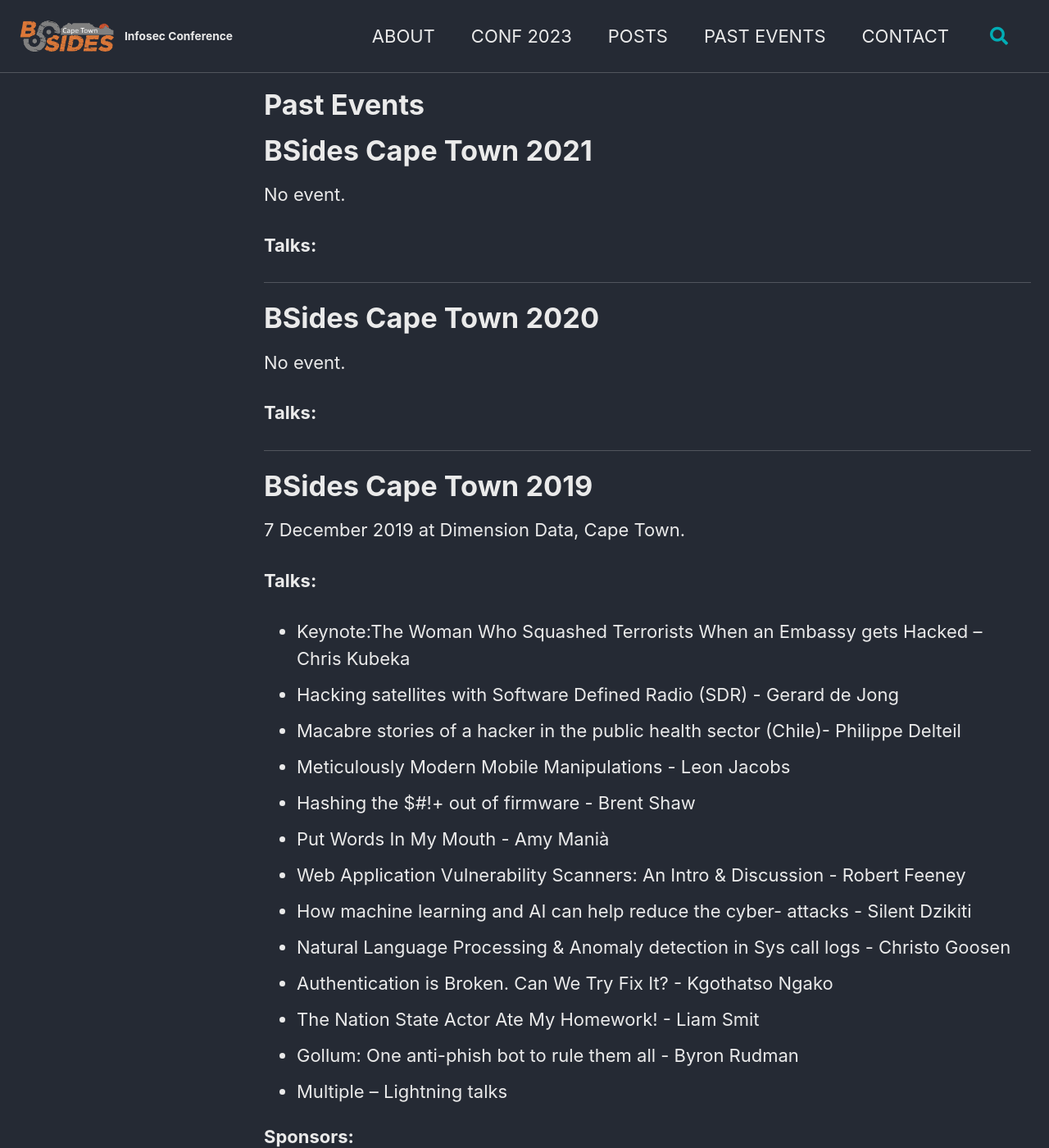
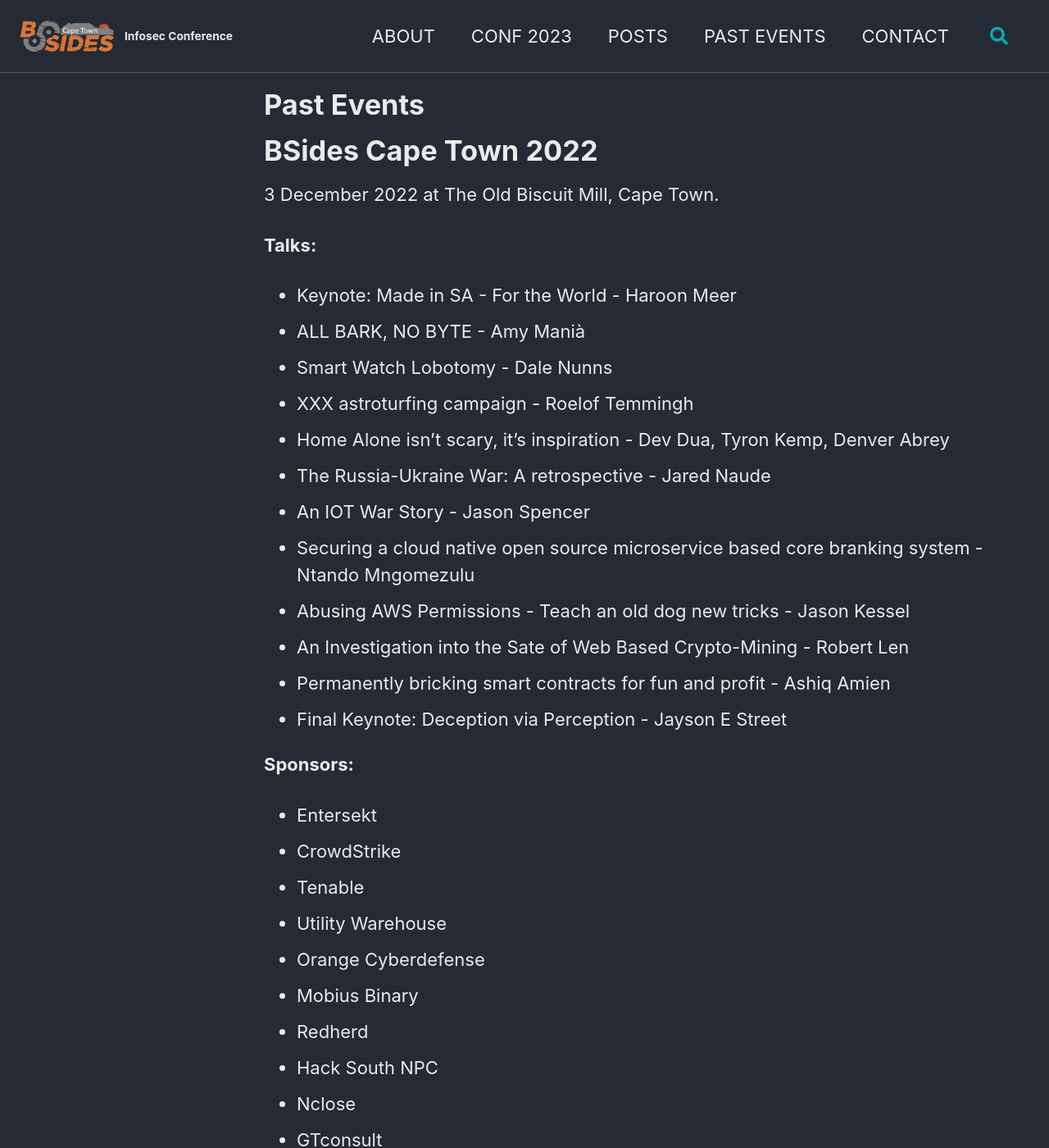
Before and after one commit to bsidescapetown/bsidescapetown.github.io, a Jekyll site: the page built from _pages/past_events.md, in a window 1280 px wide and 1400 px high. Shown: the whole window at 82% size. Built offline with Jekyll 4.4.1, drawn with Linux system fonts in a browser that asks for light colours; cached includes are drawn as plain includes; comment, search, counter and statistics services are not loaded; some of the changed text lies outside the part shown.

```diff
--- a/_pages/past_events.md
+++ b/_pages/past_events.md
@@ -6,6 +6,42 @@
 classes: wide
 author_profile: false
 ---
+
+<h1>BSides Cape Town 2022</h1>
+<p>3 December 2022 at The Old Biscuit Mill, Cape Town.</p>
+<p><strong>Talks:</strong></p>
+<ul>
+<li>Keynote: Made in SA - For the World - Haroon Meer</li>
+<li>ALL BARK, NO BYTE - Amy Manià</li>
+<li>Smart Watch Lobotomy - Dale Nunns</li>
+<li>XXX astroturfing campaign - Roelof Temmingh</li>
+<li>Home Alone isn’t scary, it’s inspiration - Dev Dua, Tyron Kemp, Denver Abrey</li>
+<li>The Russia-Ukraine War: A retrospective - Jared Naude</li>
+<li>An IOT War Story - Jason Spencer</li>
+<li>Securing a cloud native open source microservice based core branking system - Ntando Mngomezulu</li>
+<li>Abusing AWS Permissions - Teach an old dog new tricks - Jason Kessel</li>
+<li>An Investigation into the Sate of Web Based Crypto-Mining - Robert Len</li>
+<li>Permanently bricking smart contracts for fun and profit - Ashiq Amien</li>
+<li>Final Keynote: Deception via Perception - Jayson E Street</li>
+</ul>
+<p><strong>Sponsors:</strong></p>
+<ul>
+<li>Entersekt</li>
+<li>CrowdStrike</li>
+<li>Tenable</li>
+<li>Utility Warehouse</li>
+<li>Orange Cyberdefense</li>
+<li>Mobius Binary</li>
+<li>Redherd</li>
+<li>Hack South NPC</li>
+<li>Nclose</li>
+<li>GTconsult</li>
+<li>Keith Makan Security Consultancy</li>
+<li>Bitcrack Cyber Security</li>
+<li>Hack the Box</li>
+</ul>
+<hr />
+
 <h1>BSides Cape Town 2021</h1>
 <p>No event.</p>
 <p><strong>Talks:</strong></p>
```
